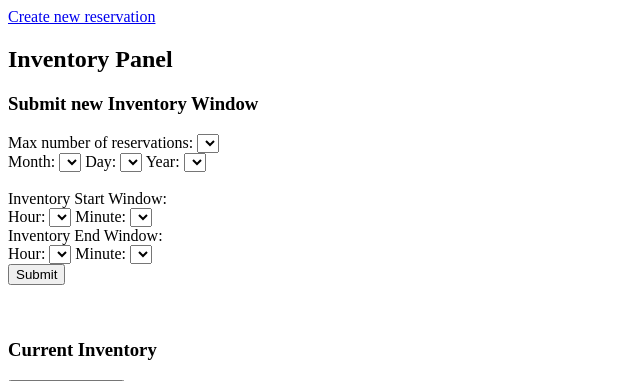
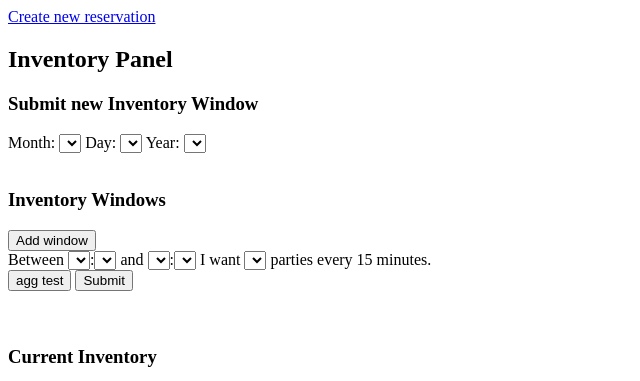
Before and after one commit to adamperez/py-web-test, a Flask app: page / in a window 1280 px wide. Shown: the top 381 px of the page, without its empty margins (0-640 px from the left). Run offline with Flask 2, Linux system fonts and the light colour scheme; lists and menus that the app fills with data are empty.

Commit message:
added dynamic windows for invs; js can parse the windows for inventory

```diff
--- a/static/js/inventory.js
+++ b/static/js/inventory.js
@@ -61,6 +61,25 @@ function submitNewInventory(resCount, startDate, startTime, endDate, endTime) {
     })
 }
 
+function dupeWindowForm() {
+    // append new inv window to form
+    let clone = document.querySelector('.new-inv-win').cloneNode( true );
+    document.querySelector('#new-inv-windows').appendChild( clone );
+}
+
+function aggregateInvWindows() {
+    //
+    var windows = {'inv_windows': []};
+    $(".new-inv-win").each(function (index, element) {
+        var currWin = {}
+        currWin['start_time'] = element.getElementsByClassName("form-time-hh")[0].value + ':' + element.getElementsByClassName("form-time-mm")[0].value;
+        currWin['end_time'] = element.getElementsByClassName("form-end-time-hh")[0].value + ':' + element.getElementsByClassName("form-end-time-mm")[0].value;
+        currWin['max_res_count'] = element.getElementsByClassName("form-int-counter")[0].value;
+        windows['inv_windows'].push(currWin)
+    });
+    console.log(windows);
+}
+
 function refreshInventoryDisplay() {
     // todo
 
--- a/templates/inventory.html
+++ b/templates/inventory.html
@@ -27,10 +27,6 @@
         <div id="new-inv-section">
             <h3>Submit new Inventory Window</h3>
             <form id="new-inventory-form">
-                <!-- drop down for max num of res in window -->
-                <label for="form-int-counter">Max number of reservations: </label>
-                <select name="form-int-counter" id="form-int-counter"></select>
-                <br>
                 <div id="form-date">
                     <label for="form-date-mm">Month: </label>
                     <select id="form-date-mm" name="form-date-mm"></select>
@@ -42,22 +38,20 @@
                     <select id="form-date-yyyy" name="form-date-yyyy"></select>
                 </div>
                 <br>
-                <label for="form-time">Inventory Start Window: </label>
-                <div id="form-time">
-                    <label for="form-time-hh">Hour: </label>
-                    <select id="form-time-hh" name="form-time-hh"></select>
 
-                    <label for="form-time-mm">Minute: </label>
-                    <select id="form-time-mm" name="form-time-mm"></select>
+                <h3>Inventory Windows</h3>
+                <div id="new-inv-windows">
+                    <input onclick="dupeWindowForm();" value="Add window" type="button"/>
+                    <br>
+                    <div class="new-inv-win">
+                        Between <select id="form-time-hh" class="form-time-hh"></select>:<select id="form-time-mm" class="form-time-mm"></select>
+                        and <select id="form-end-time-hh" class="form-end-time-hh"></select>:<select id="form-end-time-mm" class="form-end-time-mm"></select>
+                        I want <select name="form-int-counter" class="form-int-counter"></select> parties every 15 minutes.
+                    </div>
+<!--                    <br>-->
                 </div>
-                <label for="form-end-time">Inventory End Window: </label>
-                <div id="form-end-time">
-                    <label for="form-end-time-hh">Hour: </label>
-                    <select id="form-end-time-hh" name="form-end-time-hh"></select>
+                <input onclick="aggregateInvWindows();" value="agg test" type="button"/>
 
-                    <label for="form-end-time-mm">Minute: </label>
-                    <select id="form-end-time-mm" name="form-end-time-mm"></select>
-                </div>
                 <input onclick="submitNewInventory();" id="btn-submit-new-inv" value="Submit" type="button"/>
             </form>
         </div>
```
